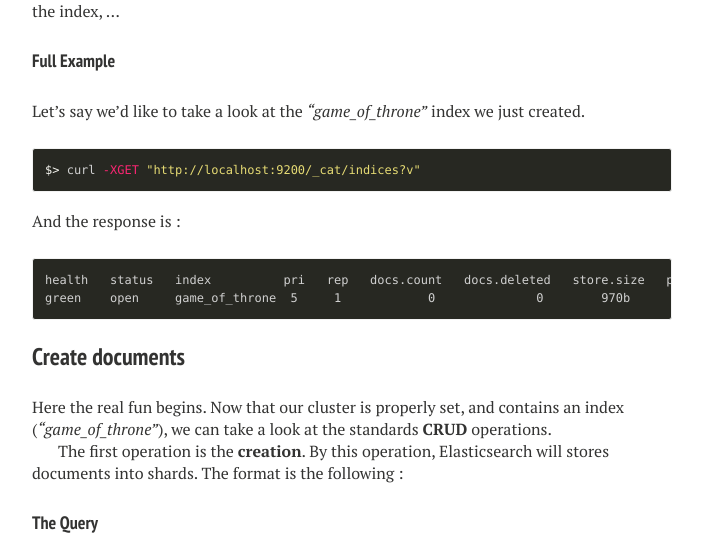
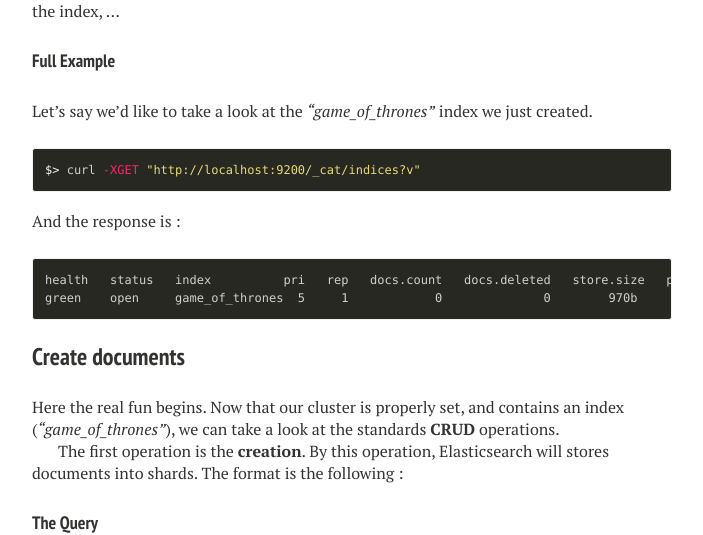
Before and after one commit to semji/reputationvip.github.io, a Jekyll site: the page built from _posts/2015-07-08-elasticsearch-is-coming.md, in a window 1280 px wide and 1400 px high, scrolled down 12591 px. Shown: the part 160-695 px from the top of the window, without its empty margins (288-991 px from the left). Built offline with Jekyll 4.4.1, drawn with Linux system fonts in a browser that asks for light colours; nearby versions of some CDN libraries; comment, search, counter and statistics services are not loaded; some of the changed text lies outside the part shown.

Commit message:
Game of thrones

```diff
--- a/_posts/2015-07-08-elasticsearch-is-coming.md
+++ b/_posts/2015-07-08-elasticsearch-is-coming.md
@@ -397,11 +397,11 @@ The cluster should responds like this :
 
 #### Full Example
 
-Now, let's say that we'd like to created the *"game_of_throne"* index. By convention, **all indices should be written in the singular form**. Also, you should always take care of
+Now, let's say that we'd like to created the *"game_of_thrones"* index. By convention, **all indices should be written in the singular form**. Also, you should always take care of
 your indices' names to be semantic.
 
 {% highlight sh %}
-$> curl -XPUT "http://localhost:9200/game_of_throne?pretty"
+$> curl -XPUT "http://localhost:9200/game_of_thrones?pretty"
 {% endhighlight %}
 
 And the response from the cluster is :
@@ -440,7 +440,7 @@ The table shows data about indices, such as name, health, number of documents, s
 
 #### Full Example
 
-Let's say we'd like to take a look at the *"game_of_throne"* index we just created.
+Let's say we'd like to take a look at the *"game_of_thrones"* index we just created.
 
 {% highlight sh %}
 $> curl -XGET "http://localhost:9200/_cat/indices?v"
@@ -450,12 +450,12 @@ And the response is :
 
 {% highlight sh %}
 health   status   index          pri   rep   docs.count   docs.deleted   store.size   pri.store.size
-green    open     game_of_throne  5     1            0              0        970b              575b
+green    open     game_of_thrones  5     1            0              0        970b              575b
 {% endhighlight %}
 
 ### Create documents
 
-Here the real fun begins. Now that our cluster is properly set, and contains an index (*"game_of_throne"*), we can take a look at the standards **CRUD** operations.
+Here the real fun begins. Now that our cluster is properly set, and contains an index (*"game_of_thrones"*), we can take a look at the standards **CRUD** operations.
 
 The first operation is the **creation**. By this operation, Elasticsearch will stores documents into shards. The format is the following :
 
@@ -496,7 +496,7 @@ The Elasticsearch cluster will answer, with the following response :
 
 Let's say now we want to add a **Document** which represents *Jon Snow*.
 If you don't know who *Jon Snow* is, ... *Erf*, I am really disappointed. Here's the answer : [https://fr.wikipedia.org/wiki/Jon_Snow](https://fr.wikipedia.org/wiki/Jon_Snow).
-Its type would be *"character"* and it will stands in the *"game_of_throne"* index.
+Its type would be *"character"* and it will stands in the *"game_of_thrones"* index.
 
 To perform this operation, we need to use a JSON data file. I provided it in the Github repository, under the `queries/basics/add_document.json` file.
 
@@ -520,14 +520,14 @@ Its content is the following :
 Given that, the *CURL* request is the following :
 
 {% highlight sh %}
-$>curl -XPOST http://localhost:9200/game_of_throne/character/ -d '{"name": "Jon Snow","age": 14,"house": "Stark","gender": "male","biography": "Jon Snow is the bastard son of Eddard Stark, the lord of Winterfell. He is the half-brother of Arya, Sansa, Bran, Rickon and Robb.","tags": ["stark","nights watch","you know nothing"]}'
+$>curl -XPOST http://localhost:9200/game_of_thrones/character/ -d '{"name": "Jon Snow","age": 14,"house": "Stark","gender": "male","biography": "Jon Snow is the bastard son of Eddard Stark, the lord of Winterfell. He is the half-brother of Arya, Sansa, Bran, Rickon and Robb.","tags": ["stark","nights watch","you know nothing"]}'
 {% endhighlight %}
 
 The response given by the cluster :
 
 {% highlight json %}
 {
-    "_index" : "game_of_throne",
+    "_index" : "game_of_thrones",
     "_type" : "character",
     "_id" : "AU0QJ2sJ1MYCa_CVGtD5",
     "_version" : 1,
@@ -535,7 +535,7 @@ The response given by the cluster :
 }
 {% endhighlight %}
 
-You can see here that our document has been inserted in the *"game_of_throne"* index, with the type *"character"*. You can also see that Elasticsearch gave our document an ID which id *AU0QJ2sJ1MYCa_CVGtD5*.
+You can see here that our document has been inserted in the *"game_of_thrones"* index, with the type *"character"*. You can also see that Elasticsearch gave our document an ID which id *AU0QJ2sJ1MYCa_CVGtD5*.
 Also, the version of the document has been set to 1 (the first version). Finally, Elasticsearch informed us that he performed the creation.
 
 ### Retrieve documents
@@ -579,17 +579,17 @@ Compared to the previous answer, there is two more fields here : *\_exists* and
 
 #### Full Example : Retrieve Jon Snow
 
-Let's say that we want to retrieve the previous document ( *Jon Snow*) we stored in the *game_of_throne* index, and which has the *character* type. As a reminder, the ID Elasticsearch gave us is *AU0QJ2sJ1MYCa_CVGtD5*.
+Let's say that we want to retrieve the previous document ( *Jon Snow*) we stored in the *game_of_thrones* index, and which has the *character* type. As a reminder, the ID Elasticsearch gave us is *AU0QJ2sJ1MYCa_CVGtD5*.
 
 {% highlight sh %}
-$>curl –XGET http://localhost:9200/game_of_throne/character/AU0QJ2sJ1MYCa_CVGtD5
+$>curl –XGET http://localhost:9200/game_of_thrones/character/AU0QJ2sJ1MYCa_CVGtD5
 {% endhighlight %}
 
 The answer from the cluster is :
 
 {% highlight json %}
 {
-    "_index" : "game_of_throne",
+    "_index" : "game_of_thrones",
     "_type" : "character",
     "_id" : "AU0QJ2sJ1MYCa_CVGtD5",
     "_version" : 1,
@@ -685,14 +685,14 @@ Our JSON will be the following (you can find it in `queries/basics/update_docume
 Then, we can make our request to the cluster :
 
 {% highlight sh %}
-$>curl –XPOST http://localhost:9200/game_of_throne/character/AU0QJ2sJ1MYCa_CVGtD5/_update -d '{"doc" : {"age" : 20} }'
+$>curl –XPOST http://localhost:9200/game_of_thrones/character/AU0QJ2sJ1MYCa_CVGtD5/_update -d '{"doc" : {"age" : 20} }'
 {% endhighlight %}
 
 The response from the Elasticsearch cluster is the following :
 
 {% highlight json %}
 {
-    "_index" : "game_of_throne",
+    "_index" : "game_of_thrones",
     "_type" : "character",
     "_id" : "AU0QJ2sJ1MYCa_CVGtD5",
     "_version" : 2
@@ -737,14 +737,14 @@ is not really removed from it, unless a **segment merge** is processed ; instead
 Let's say that we want to delete the previous document ( *Jon Snow*) we stored. As a reminder, the **ID** Elasticsearch gave us is *AU0QJ2sJ1MYCa_CVGtD5*
 
 {% highlight sh %}
-$>curl –XDELETE http://localhost:9200/game_of_throne/character/AU0QJ2sJ1MYCa_CVGtD5
+$>curl –XDELETE http://localhost:9200/game_of_thrones/character/AU0QJ2sJ1MYCa_CVGtD5
 {% endhighlight %}
 
 The answer from the server is :
 
 {% highlight json %}
 {
-    "_index" : "game_of_throne",
+    "_index" : "game_of_thrones",
     "_type" : "character",
     "_id" : "AU0QJ2sJ1MYCa_CVGtD5",
     "_version" : 3,
```
